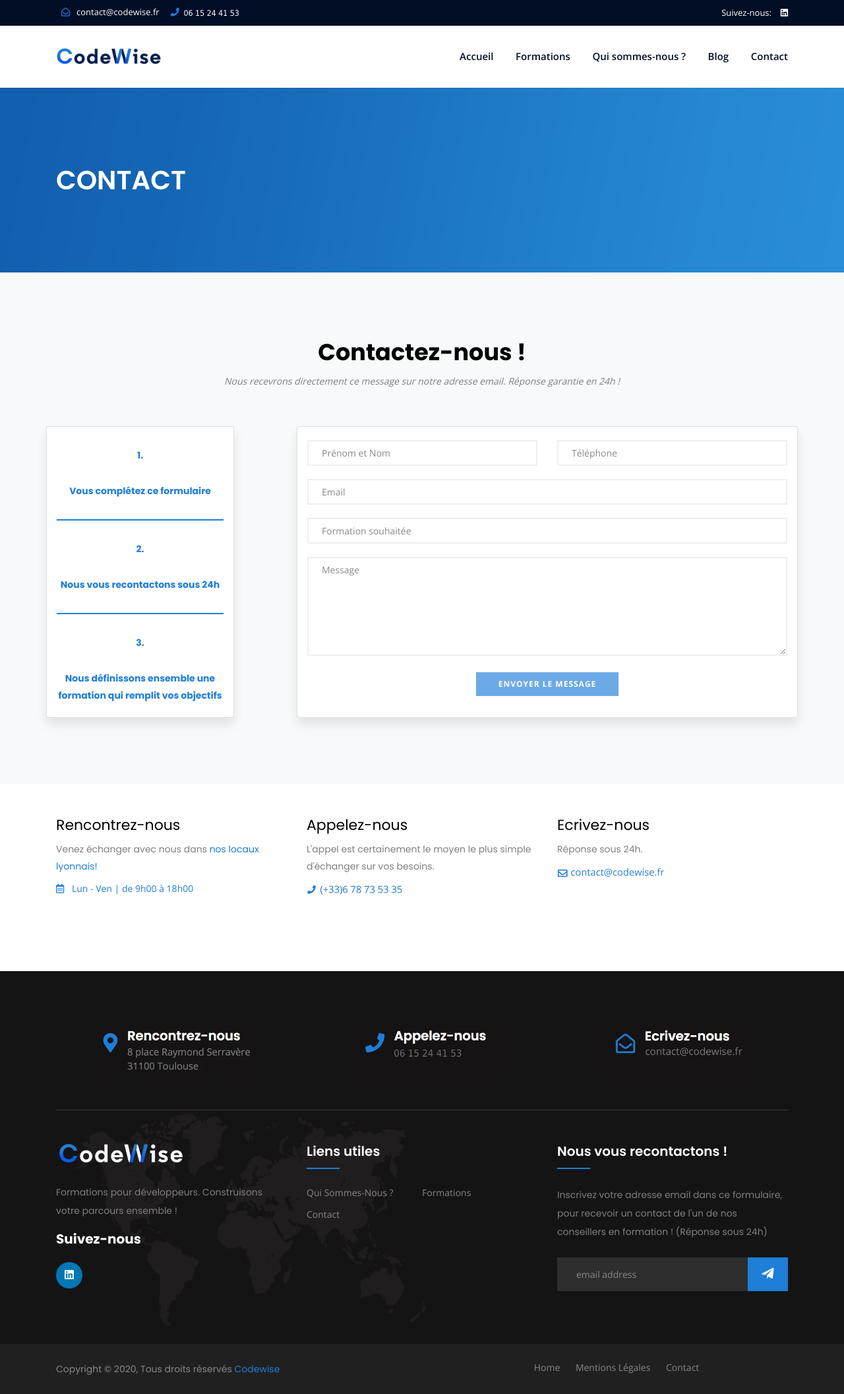
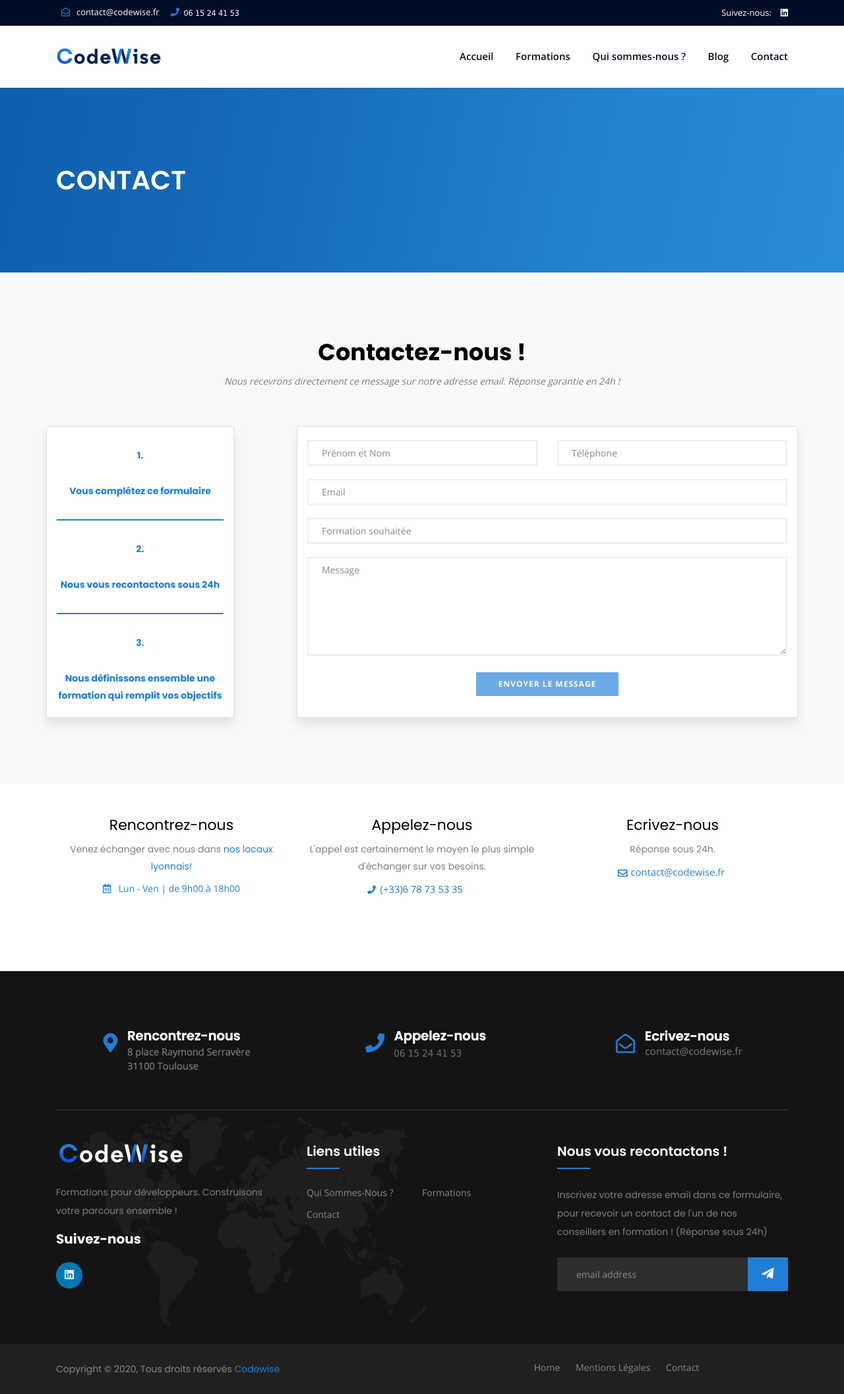
Before and after one commit to hubergerard/hubergerard.github.io, a Jekyll site: the page built from pages/contact.html, in a window 1280 px wide. Shown: the whole page at 66% size. Built offline with Jekyll 4.4.1, drawn with Linux system fonts in a browser that asks for light colours.

Commit message:
center contact info at the bottom

```diff
--- a/pages/contact.html
+++ b/pages/contact.html
@@ -9,7 +9,7 @@ title: Contact
 <section id="contact-area" class="contact-area pt-50 pb-80">
     <div class="container">
         <div class="row">
-            <div class="col-xl-4 col-md-4 text-center text-md-left mb-30">
+            <div class="col-xl-4 col-md-4 text-center mb-30">
                 <div class="contact-person">
                     <h4>Rencontrez-nous</h4>
                     <p>Venez échanger avec nous dans <span class="blue-as-a-link pointer-cursor"
@@ -22,7 +22,7 @@ title: Contact
                     </div>
                 </div>
             </div>
-            <div class="col-xl-4 col-md-4 text-center text-md-left mb-30">
+            <div class="col-xl-4 col-md-4 text-center mb-30">
                 <div class="contact-person">
                     <h4>Appelez-nous</h4>
                     <p>L'appel est certainement le moyen le plus simple d'échanger sur vos besoins.</p>
@@ -30,7 +30,7 @@ title: Contact
                             class="mh-26-px"></span>
                 </div>
             </div>
-            <div class="col-xl-4 col-md-4 text-center text-md-left mb-30">
+            <div class="col-xl-4 col-md-4 text-center mb-30">
                 <div class="contact-person">
                     <h4>Ecrivez-nous</h4>
                     <p>Réponse sous 24h.</p>
```
